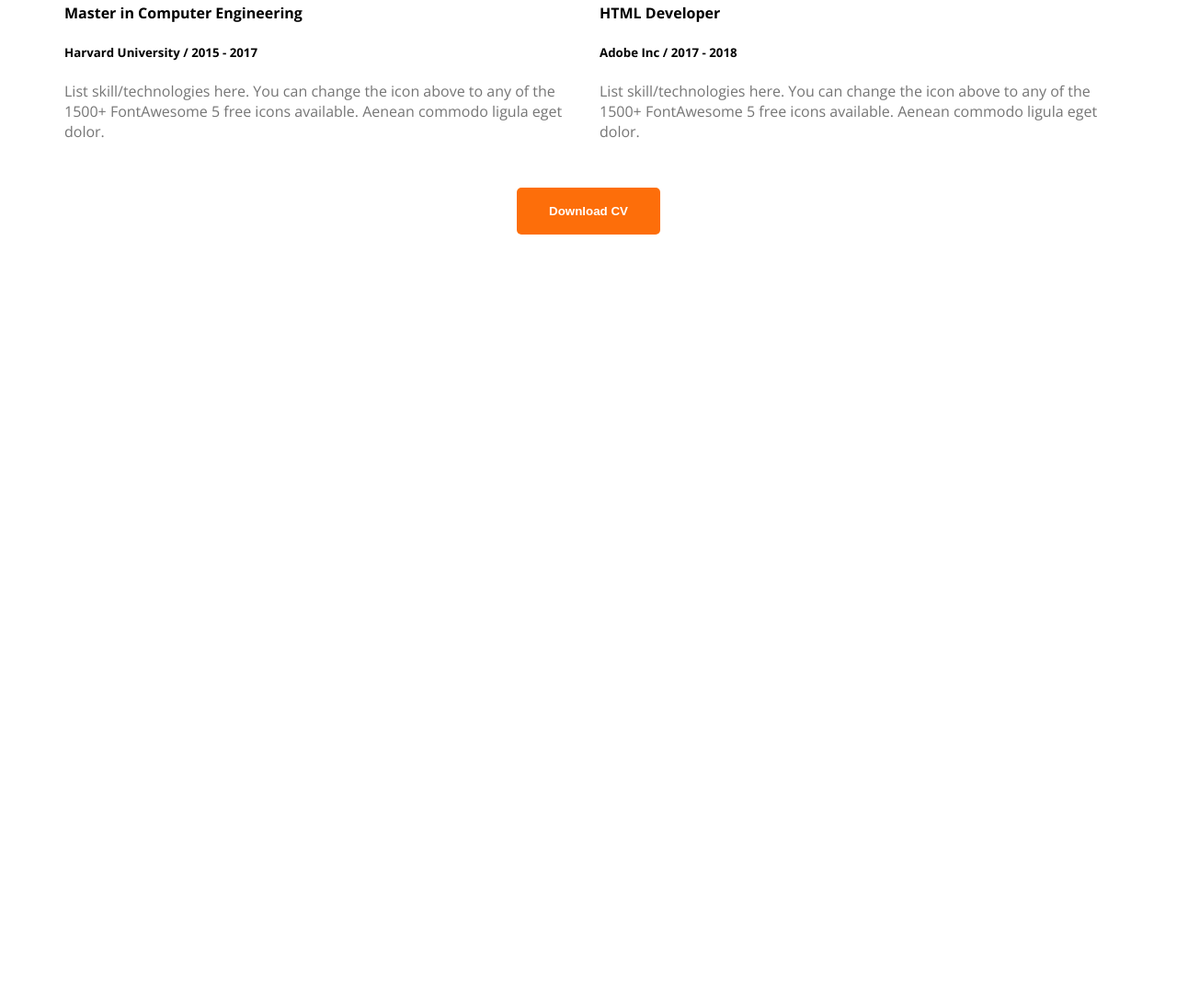
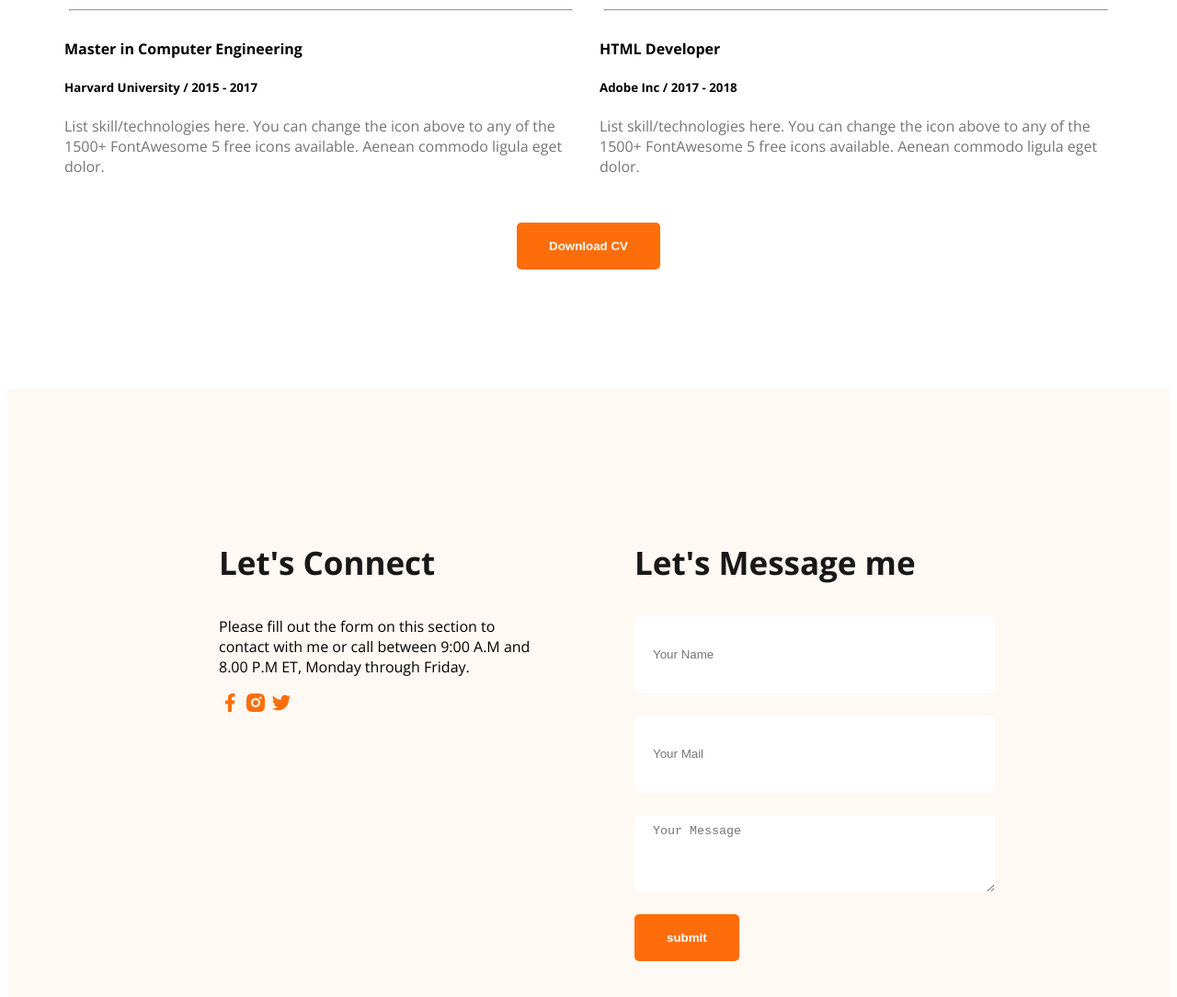
Before and after one commit to Saurav-Das557/web-dev-portfolio, a plain HTML site: page index.html in a window 1280 px wide. Shown: the part 2845-3929 px from the top of the page at 92% size. Before the commit the page ends 3230 px from the top, so only its background shows below. Drawn offline with nearby package versions, Linux system fonts and the light colour scheme.

Commit message:
updated Let's message me part

```diff
--- a/index.html
+++ b/index.html
@@ -100,7 +100,7 @@
 
         <!--*TODO [RESUME] {START OF SECTION} -->
         <section class="resume">
-            <h3 class="sectione-title text-center">A summary of My Resume</h3>
+            <h3 class="section-title text-center">A summary of My Resume</h3>
             <div class="resume-container">
 
                 <!-- .resume-column*2>h3.resume-column-title+.experience*3>h4.experience-title+h5.experience-sub-title+.experience-description -->
@@ -157,13 +157,33 @@
         </section>
 
 
+    </main>
+
+    <footer class="secondary-bg">
+        <div class="footer-column">
+            <h3 class="section-title">Let's Connect</h3>
+            <p>Please fill out the form on this section to contact with me or call between 9:00 A.M and 8.00 P.M ET, Monday through Friday.</p>
+            <div>
+                <a href=""><img src="images/icons/facebook.png" alt=""></a>
+                <a href=""><img src="images/icons/insta.png" alt=""></a>
+                <a href=""><img src="images/icons/twitter.png" alt=""></a>
+            </div>
 
 
+        </div>
+        <div class="footer-column">
+            <h3 class="section-title">Let's Message me</h3>
+            <form action="">
+                <input type="text" name="" id="" placeholder="Your Name">
+                <input type="email"name="" id="" placeholder="Your Mail">
+                <textarea name="" id="" cols="30" rows="15" placeholder="Your Message"></textarea>
+                <input class="btn-primary" type="submit" value="submit">
+
+            </form>
 
 
-    </main>
+        </div>
 
-    <footer>
 
 
     </footer>
--- a/styles/portfolio.css
+++ b/styles/portfolio.css
@@ -189,3 +189,26 @@ main section{
 .resume-download-cv{
     margin-top: 50px;
 }
+
+/** Footer Styles */
+
+footer{
+    padding: 130px 230px;
+    display: flex;
+    gap: 100px;
+}
+.footer-column{
+    width: 50%;
+}
+
+footer input[type="text"], footer input[type="email"], footer textarea {
+    height: 64px;
+    border-radius: 5px;
+    background-color: white;
+    display: block;
+    width: 100%;
+    padding: 10px 20px;
+    border: none;
+    margin-bottom: 24px;
+
+}
```
